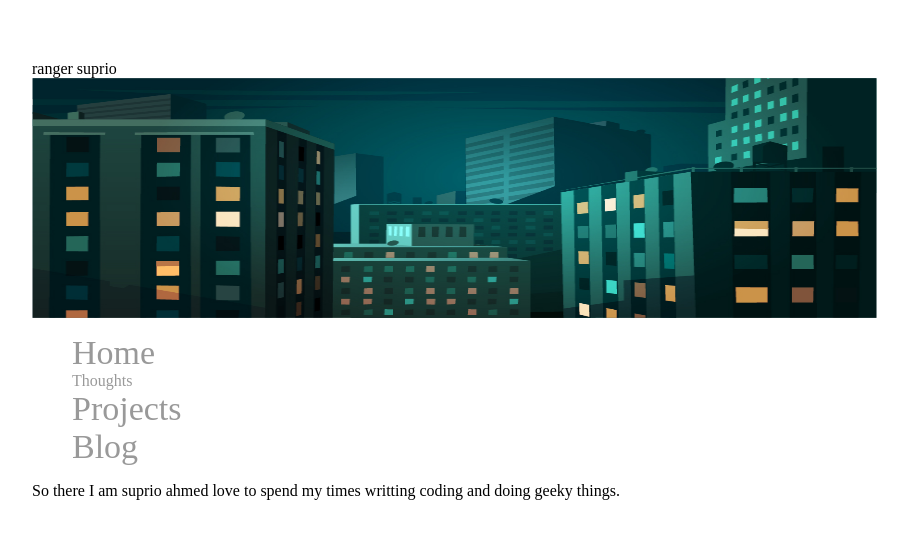
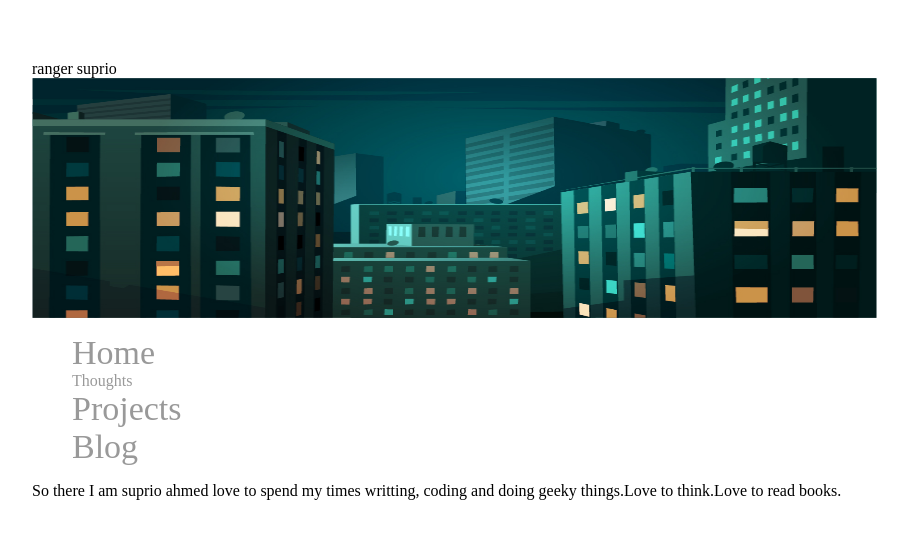
Before and after one commit to rangersuprio/rangersuprio.github.io, a Jekyll site: the page built from Thoughts/index.html, in a window 1280 px wide. Shown: the top 539 px of the page, without its empty margins (160-1068 px from the left). Built offline with Jekyll 4.4.1, drawn with Linux system fonts in a browser that asks for light colours.

Commit message:
Update index.html

```diff
--- a/Thoughts/index.html
+++ b/Thoughts/index.html
@@ -2,4 +2,4 @@
 layout: default
 title: About Me
 ---
-So there I am suprio ahmed love to spend my times writting coding and doing geeky things.
+So there I am suprio ahmed love to spend my times writting, coding and doing geeky things.Love to think.Love to read books.
```
